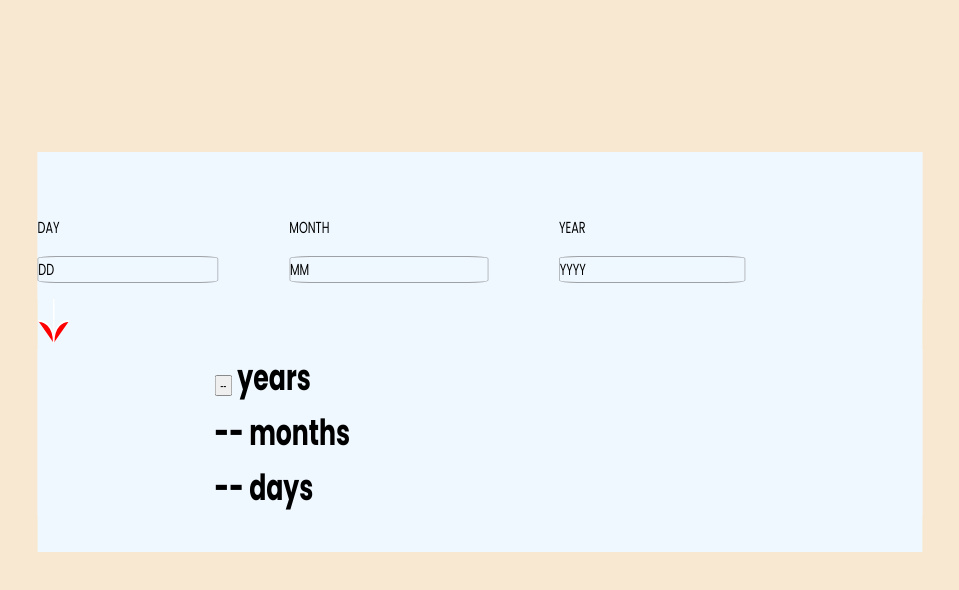
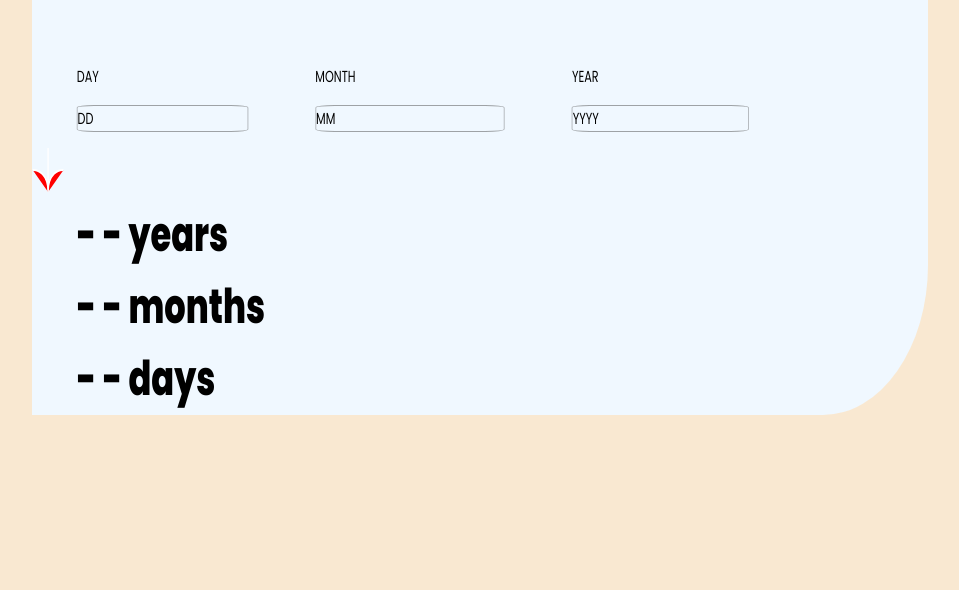
Before and after one commit to BYDINARES/app-calculator-age, a plain HTML site: page index.html in a window 1280 px wide. Shown: the whole page, without its empty margins (160-1119 px from the left). Drawn offline with Linux system fonts and the light colour scheme.

Commit message:
arrangement of the boxes locations

```diff
--- a/index.html
+++ b/index.html
@@ -41,18 +41,19 @@
       </div>
     </div>
 
-    <svg class="arrow" xmlns="http://www.w3.org/2000/svg" width="46" height="44" viewBox="0 0 46 44"><g fill="red" stroke="#FFF" stroke-width="2"><path d="M1 22.019C8.333 21.686 23 25.616 23 44M23 44V0M45 22.019C37.667 21.686 23 25.616 23 44"/></g></svg>
+    <div class="arrow-container">
+      <svg class="arrow" xmlns="http://www.w3.org/2000/svg" width="46" height="44" viewBox="0 0 46 44"><g fill="red" stroke="#FFF" stroke-width="2"><path d="M1 22.019C8.333 21.686 23 25.616 23 44M23 44V0M45 22.019C37.667 21.686 23 25.616 23 44"/></g></svg>
+    </div>
 
     <div class="bottom">
       <div class="button-years">
-        <button>--</button>
-        years
+        - - years
       </div>
       <div class="button-months">
-        -- months
+        - - months
       </div>
       <div class="button-days">
-        -- days
+        - - days
       </div>
     </div>
   </div>
--- a/style.css
+++ b/style.css
@@ -1,14 +1,16 @@
 body {
     background-color: #F9E8D1;
     font-family: "Poppins", sans-serif;
+    padding: 0%;
+    margin: 0%;
 }
 
 .whole-container {
-    background-color: aliceblue;
-    height: 400px;
+    height: auto;
+    width: auto;
     transform: scale(0.7, 1);
-    margin-top: 12%;
 }
+
 /*Top*/
 .top {
     background-color:aliceblue;
@@ -17,6 +19,7 @@ body {
     padding-top: 5%;
     gap: 10%;
     padding-right: 20%;
+    padding-left: 5%;
 }
 
 p {
@@ -32,14 +35,20 @@ p {
 .bottom {
     background-color:aliceblue;
     display: flex;
-    justify-content: space-evenly;
-    font-size: 150%;
     flex-direction: column;
-    padding-left: 20%;
-    font-weight: 700;
+    align-items: flex-start;
+    padding-left: 5%;
+    font-weight: 800;
     font-style: normal;
+    border-bottom-right-radius: 150px;
 }
 
 .button-years, .button-months, .button-days {
-    font-size: 150%;
+    font-size: 300%;
 }
+
+/*arrow-container*/
+
+.arrow-container {
+    background-color:aliceblue;
+}
```
